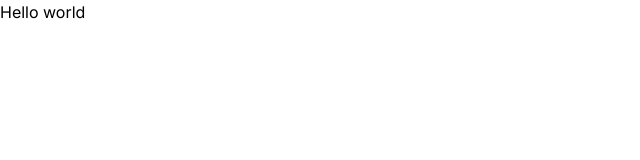
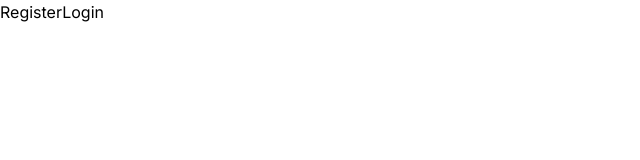
Before and after one commit to ruthv1k/next-with-auth, a Next.js app: page / in a window 1280 px wide. Shown: the top 160 px of the page, without its empty margins (0-640 px from the left). Built offline with nearby package versions, Linux system fonts and the light colour scheme.

Commit message:
Update layout file to use session provider and toaster

```diff
--- a/src/app/layout.tsx
+++ b/src/app/layout.tsx
@@ -1,5 +1,7 @@
+import SessionProvider from '@/providers/session-provider';
 import type { Metadata } from 'next';
 import { Inter } from 'next/font/google';
+import { Toaster } from 'react-hot-toast';
 import './globals.css';
 
 const inter = Inter({ subsets: ['latin'] });
@@ -16,7 +18,12 @@ export default function RootLayout({
 }) {
   return (
     <html lang='en'>
-      <body className={inter.className}>{children}</body>
+      <body className={inter.className}>
+        <SessionProvider>
+          {children}
+          <Toaster position='bottom-right' />
+        </SessionProvider>
+      </body>
     </html>
   );
 }
--- a/src/app/page.tsx
+++ b/src/app/page.tsx
@@ -1,3 +1,10 @@
+import Link from 'next/link';
+
 export default function Home() {
-  return <div>Hello world</div>;
+  return (
+    <div>
+      <Link href='/register'>Register</Link>
+      <Link href='/login'>Login</Link>
+    </div>
+  );
 }
```
